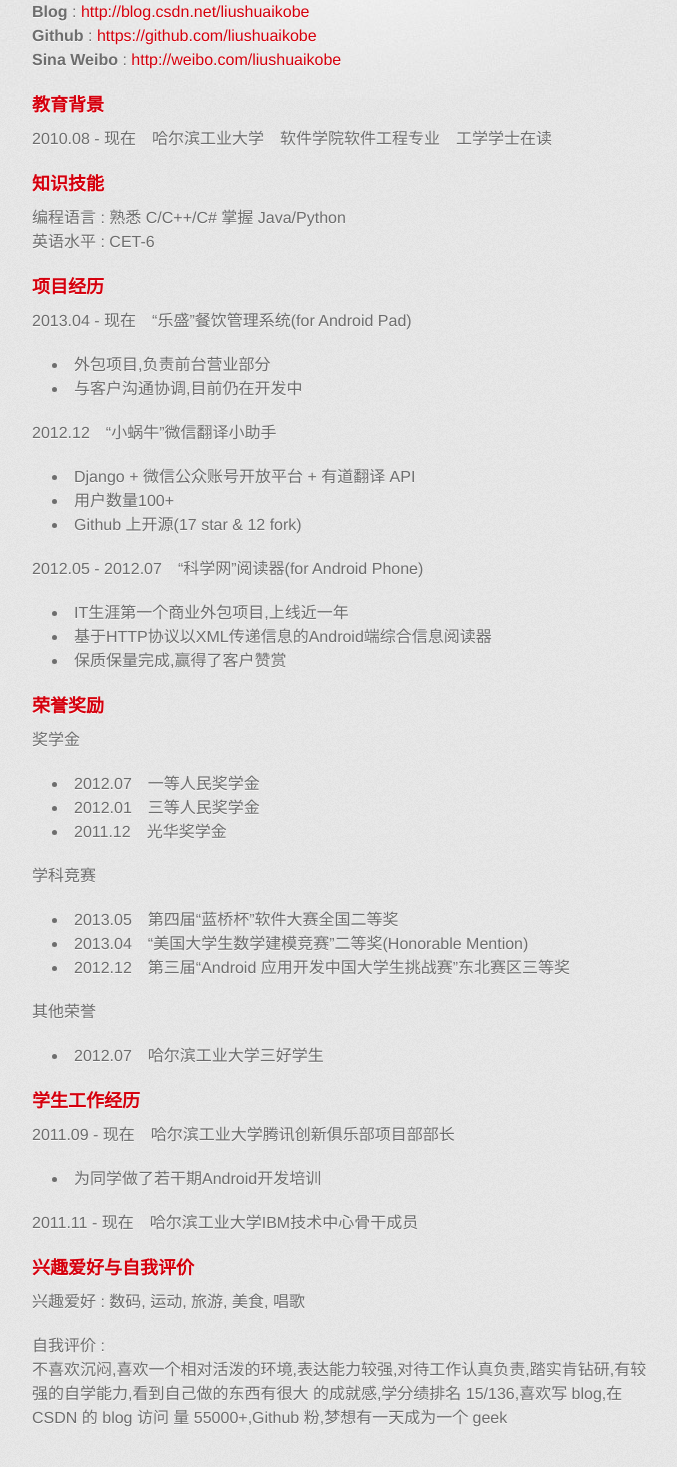
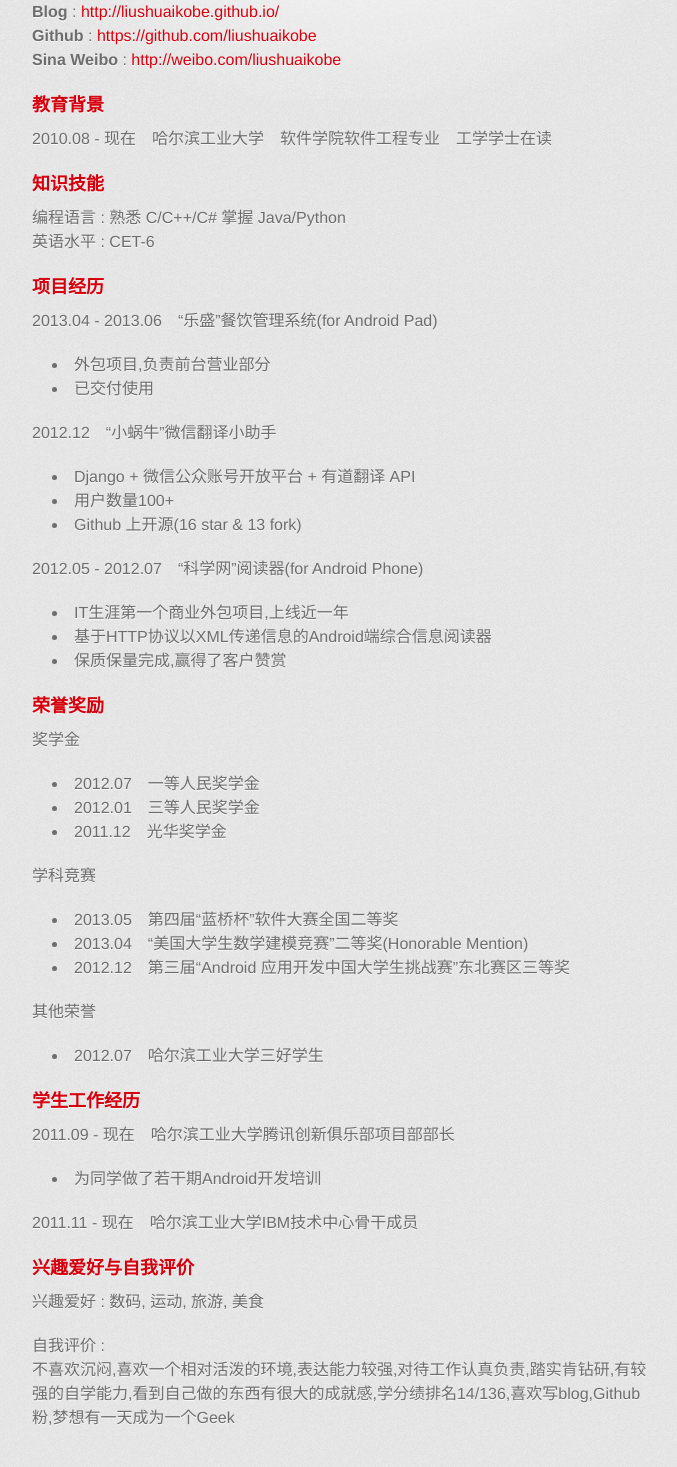
Before and after one commit to liushuaikobe/ResumeOfLiushuaikobe, a plain HTML site: page index.html in a window 1280 px wide. Shown: the part 474-1941 px from the top of the page, without its empty margins (298-975 px from the left). Drawn offline with Linux system fonts and the light colour scheme; a web font is replaced by a local one.

Commit message:
-CSDN,finished lesheng

```diff
--- a/index.html
+++ b/index.html
@@ -42,7 +42,7 @@
 邮编 : 150001<br>
 电话 : 189 4569 0489<br>
 <strong>E-mail</strong> : <a href="mailto:liushuaikobe1993@163.com">liushuaikobe1993@163.com</a><br>
-<strong>Blog</strong> : <a href="http://blog.csdn.net/liushuaikobe">http://blog.csdn.net/liushuaikobe</a><br>
+<strong>Blog</strong> : <a href="http://liushuaikobe.github.io/">http://liushuaikobe.github.io/</a><br>
 <strong>Github</strong> : <a href="https://github.com/liushuaikobe">https://github.com/liushuaikobe</a><br>
 <strong>Sina Weibo</strong> : <a href="http://weibo.com/liushuaikobe">http://weibo.com/liushuaikobe</a>
 </p>
@@ -64,10 +64,10 @@
 <a name="authors-and-contributors" class="anchor" href="#authors-and-contributors"><span class="octicon octicon-link"></span></a>项目经历</h3>
 
 <p>
-  2013.04 - 现在　“乐盛”餐饮管理系统(for Android Pad)<br>
+  2013.04 - 2013.06　“乐盛”餐饮管理系统(for Android Pad)<br>
   <ul>
     <li>外包项目,负责前台营业部分</li>
-    <li>与客户沟通协调,目前仍在开发中</li>
+    <li>已交付使用</li>
   </ul>
 </p>
 
@@ -76,7 +76,7 @@
   <ul>
     <li>Django + 微信公众账号开放平台 + 有道翻译 API</li>
     <li>用户数量100+</li>
-    <li>Github 上开源(17 star & 12 fork)</li>
+    <li>Github 上开源(16 star & 13 fork)</li>
   </ul>
 </p>
 
@@ -136,12 +136,12 @@
 <a name="support-or-contact" class="anchor" href="#support-or-contact"><span class="octicon octicon-link"></span></a>兴趣爱好与自我评价</h3>
 
 <p>
-  兴趣爱好 : 数码, 运动, 旅游, 美食, 唱歌
+  兴趣爱好 : 数码, 运动, 旅游, 美食
 </p>
 
 <p>
   自我评价 :<br>
-  不喜欢沉闷,喜欢一个相对活泼的环境,表达能力较强,对待工作认真负责,踏实肯钻研,有较强的自学能力,看到自己做的东西有很大 的成就感,学分绩排名 15/136,喜欢写 blog,在 CSDN 的 blog 访问 量 55000+,Github 粉,梦想有一天成为一个 geek
+  不喜欢沉闷,喜欢一个相对活泼的环境,表达能力较强,对待工作认真负责,踏实肯钻研,有较强的自学能力,看到自己做的东西有很大的成就感,学分绩排名14/136,喜欢写blog,Github粉,梦想有一天成为一个Geek
 </p>
 
         </section>
```
Also changed, not shown: 1 other file.
